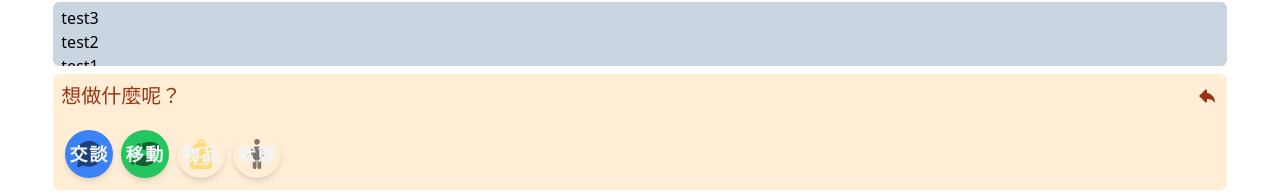
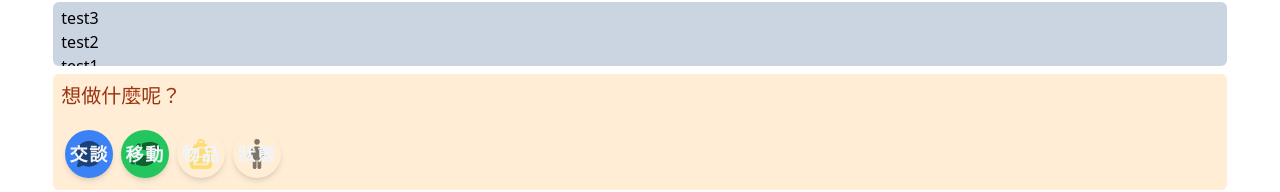
Before and after one commit to Melon-Lo/rpg, a React (Create React App) app: page / in a window 1280 px wide. Shown: the part 414-606 px from the top of the page. Built offline with nearby package versions, Linux system fonts and the light colour scheme.

Commit message:
feat/ fix bugs

```diff
--- a/src/components/CommandSection.jsx
+++ b/src/components/CommandSection.jsx
@@ -120,8 +120,8 @@ export default function CommandSection() {
         {/* 文字敘述 */}
         <p className="text-xl text-orange-800">{textContent}</p>
 
-        {/* 返回按鈕（不是主頁時才會顯示） */}
-        { currentStep !== '主頁' || currentStep !== 'talking' &&
+        {/* 返回按鈕（主頁或對談中不會顯示） */}
+        { currentStep !== '主頁' && currentStep !== 'talking' &&
           <div className="flex justify-center items-center cursor-pointer" onClick={handleReturn}>
             <TiArrowBack className="text-2xl text-orange-800" />
           </div>
```
